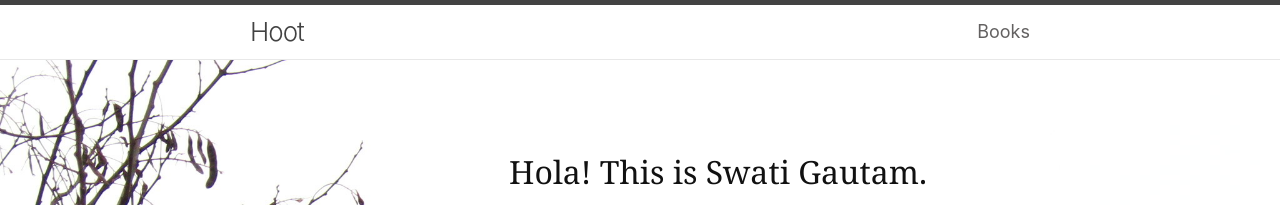
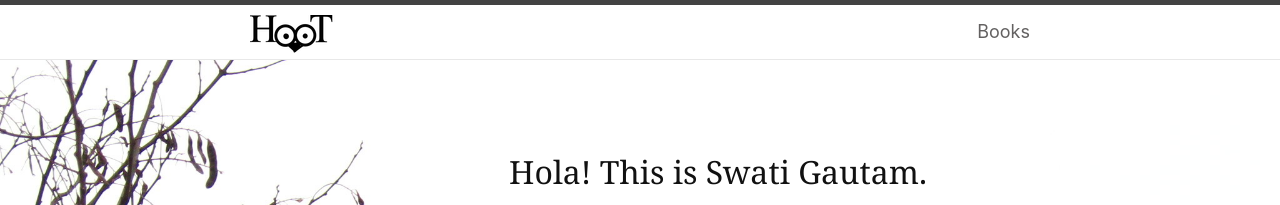
Before and after one commit to gautamswati/hoot, a Jekyll site: the page built from index.html, in a window 1280 px wide. Shown: the top 205 px of the page. Built offline with Jekyll 4.4.1, drawn with Linux system fonts in a browser that asks for light colours.

Commit message:
add logo

```diff
--- a/_includes/header.html
+++ b/_includes/header.html
@@ -1,9 +1,12 @@
 <header class="site-header" role="banner">
-
   <div class="wrapper">
     {%- assign default_paths = site.pages | map: "path" -%}
     {%- assign page_paths = site.header_pages | default: default_paths -%}
-    <a class="site-title" rel="author" href="{{ "/" | relative_url }}">{{ site.title | escape }}</a>
+    <a class="site-title"
+      rel="author" href="{{ "/" | relative_url }}"
+      >
+        <img src="/hoot/imgs/logo.png" alt={{ site.title | escape }}>
+    </a>
 
     {%- if page_paths -%}
       <nav class="site-nav">
```
Also changed, not shown: imgs/logo.png (added).
